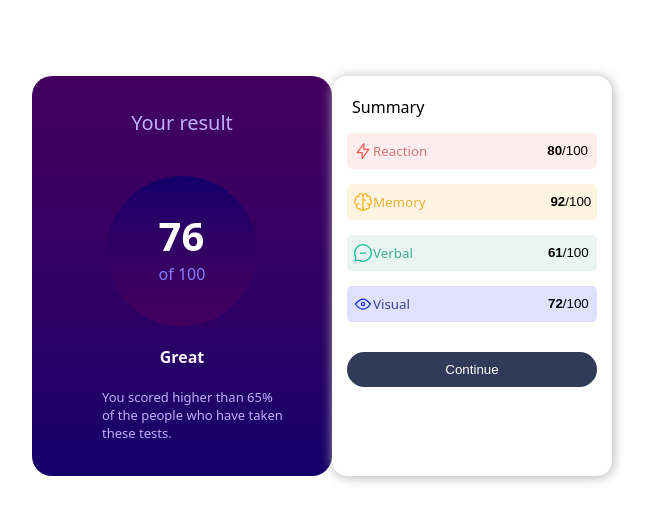
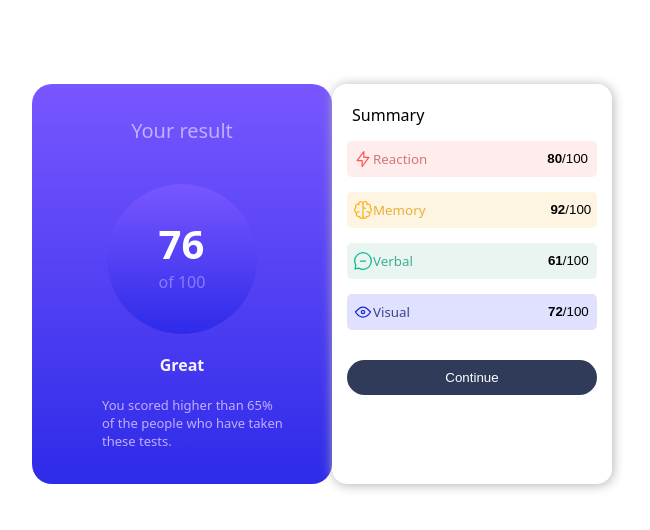
Before and after one commit to raxulsharmaa/Score-card, a plain HTML site: page index.html in a window 1280 px wide. Shown: the whole page, without its empty margins (318-968 px from the left). Drawn offline with Linux system fonts and the light colour scheme.

Commit message:
Update index.html

```diff
--- a/index.html
+++ b/index.html
@@ -56,18 +56,22 @@
       margin-top: 5px;
     }
   </style>
-  <body>
+  <body
+    style="
+      display: flex;
+      min-height: 100vh;
+      justify-content: center;
+      align-items: center;
+    "
+  >
     <div class="main">
       <div
         class="container1"
         style="
-          background-image: linear-gradient(
+          background: linear-gradient(
             to bottom,
-            #43005f,
-            #3b0061,
-            #320064,
-            #250066,
-            #120069
+            hsl(252, 100%, 67%),
+            hsl(241, 81%, 54%)
           );
         "
       >
@@ -83,13 +87,10 @@
         </p>
         <div
           style="
-            background-image: linear-gradient(
-              to top,
-              #43005f,
-              #3b0061,
-              #320064,
-              #250066,
-              #120069
+            background: linear-gradient(
+              to bottom,
+              hsl(252, 100%, 67%),
+              hsl(241, 81%, 54%)
             );
             width: 150px;
             align-items: center;
```
